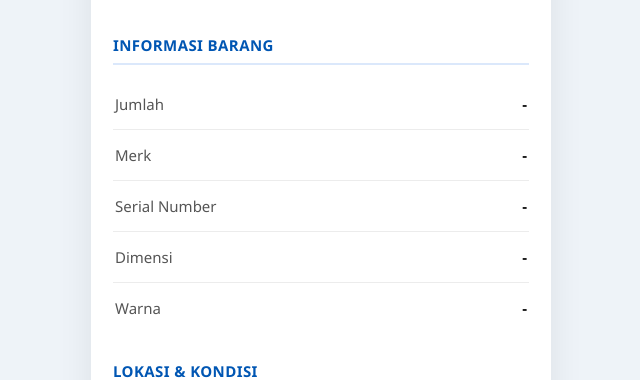
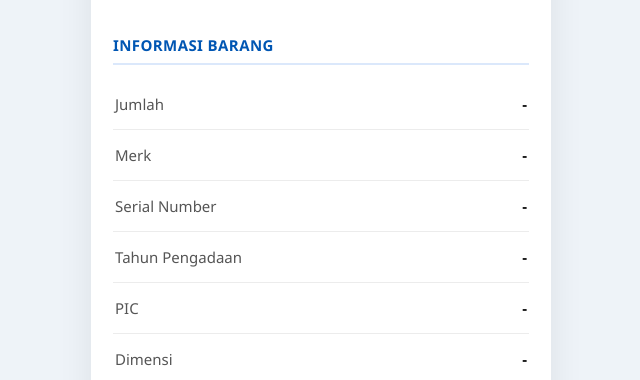
Before and after one commit to costcontrolumara/asset-redirect, a plain HTML site: page index.html in a window 1280 px wide. Shown: the part 578-958 px from the top of the page, without its empty margins (319-959 px from the left). Drawn offline with Linux system fonts and the light colour scheme.

Commit message:
Update index.html

```diff
--- a/index.html
+++ b/index.html
@@ -68,6 +68,16 @@
                     <strong id="serialNumber">-</strong>
                 </div>
 
+                <div class="info-item" id="tahunRow">
+    <span>Tahun Pengadaan</span>
+    <strong id="tahunPengadaan">-</strong>
+</div>
+
+<div class="info-item" id="picRow">
+    <span>PIC</span>
+    <strong id="pic">-</strong>
+</div>
+
                 <div class="info-item" id="dimensiRow">
                     <span>Dimensi</span>
                     <strong id="dimensi">-</strong>
```
